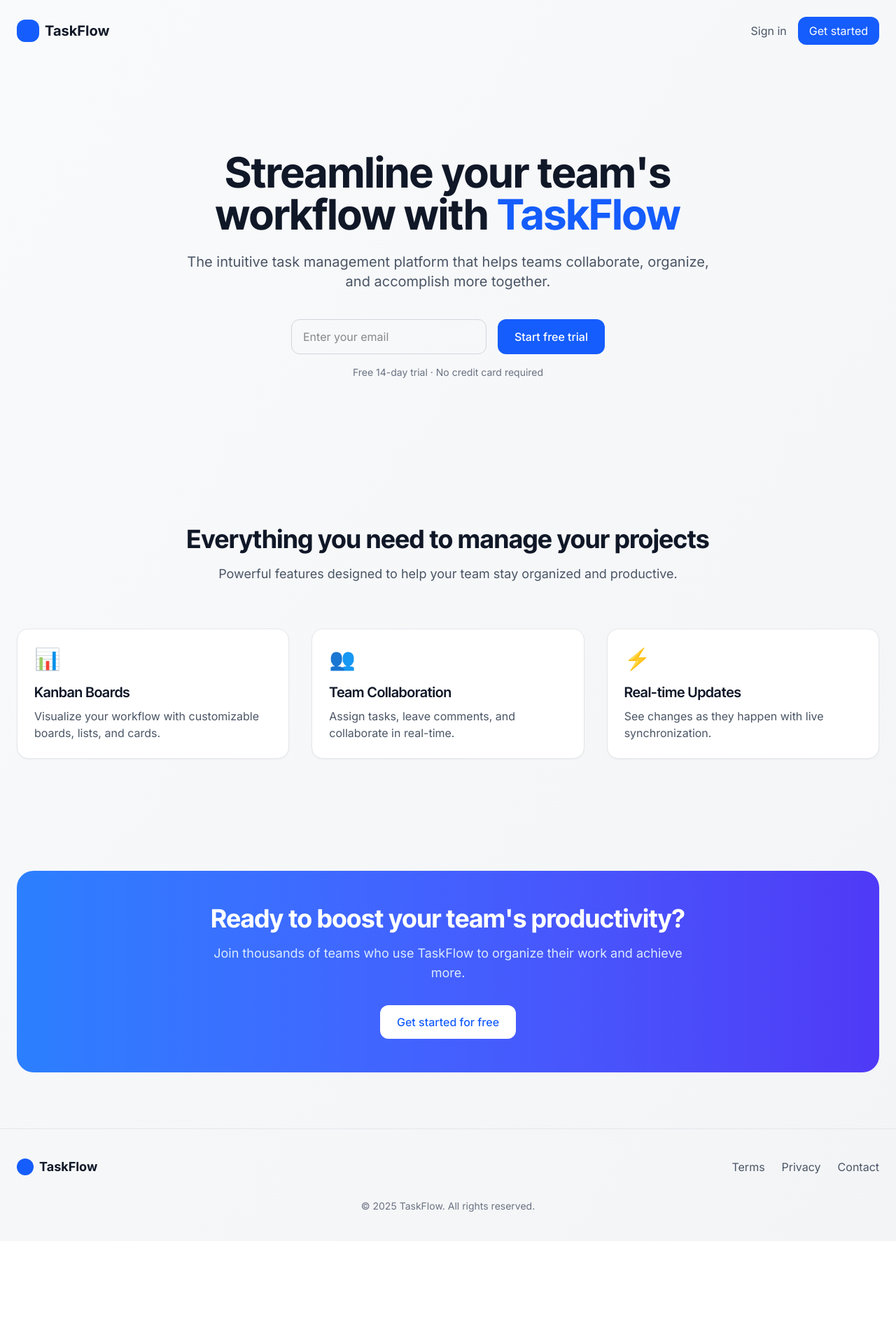
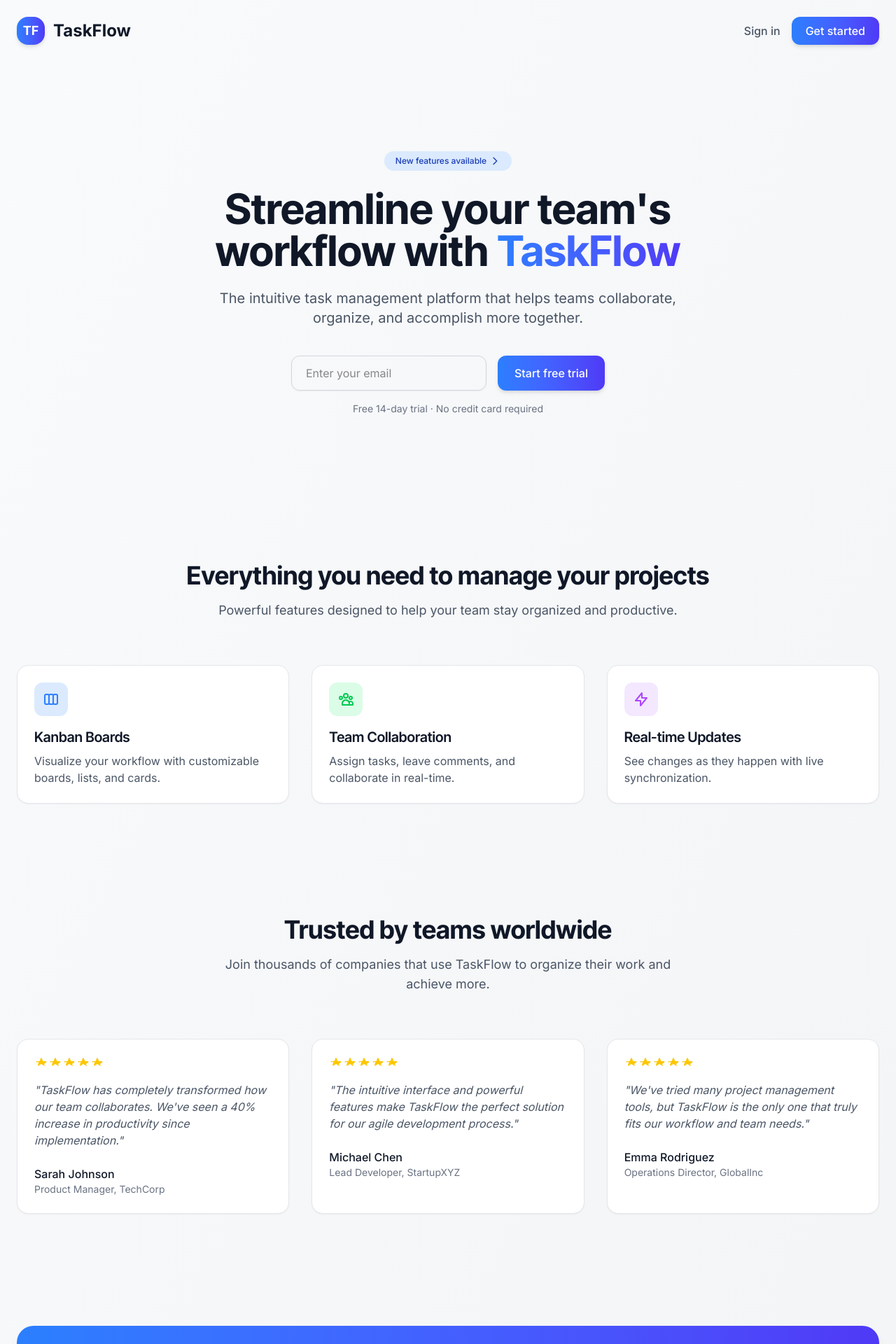
Before and after one commit to vuongng2212/Team-Task-Management-App-with-Real-time-Collaboration, a Next.js app in the folder frontend/: page / in a window 1280 px wide. Shown: the top 1920 px of the page at 70% size. Before the commit the page ends 1773 px from the top, so only its background shows below. Built offline with nearby package versions, Linux system fonts and the light colour scheme.

Commit message:
feat(ui): enhance landing page with improved design and testimonials

```diff
--- a/frontend/src/app/page.tsx
+++ b/frontend/src/app/page.tsx
@@ -16,20 +16,22 @@ export default function Home() {
     <div className="min-h-screen bg-gradient-to-br from-gray-50 to-gray-100 dark:from-gray-900 dark:to-gray-800">
       {/* Navigation */}
       <nav className="flex items-center justify-between p-6 max-w-7xl mx-auto">
-        <div className="flex items-center space-x-2">
-          <div className="w-8 h-8 bg-blue-600 rounded-lg"></div>
-          <span className="text-xl font-bold text-gray-900 dark:text-white">TaskFlow</span>
+        <div className="flex items-center space-x-3">
+          <div className="w-10 h-10 rounded-xl bg-gradient-to-r from-blue-500 to-indigo-600 flex items-center justify-center shadow-md">
+            <span className="text-white font-bold text-lg">TF</span>
+          </div>
+          <span className="text-2xl font-bold text-gray-900 dark:text-white">TaskFlow</span>
         </div>
         <div className="flex items-center space-x-4">
           <Link
             href="/auth/login"
-            className="text-gray-600 hover:text-gray-900 dark:text-gray-300 dark:hover:text-white transition-colors"
+            className="text-gray-600 hover:text-gray-900 dark:text-gray-300 dark:hover:text-white transition-colors font-medium"
           >
             Sign in
           </Link>
           <Link
             href="/auth/register"
-            className="bg-blue-600 hover:bg-blue-700 text-white px-4 py-2 rounded-lg transition-colors"
+            className="bg-gradient-to-r from-blue-500 to-indigo-600 hover:from-blue-600 hover:to-indigo-700 text-white px-5 py-2 rounded-lg transition-all shadow-md hover:shadow-lg font-medium"
           >
             Get started
           </Link>
@@ -39,10 +41,16 @@ export default function Home() {
       {/* Hero Section */}
       <div className="max-w-7xl mx-auto px-6 py-20 md:py-32">
         <div className="text-center max-w-3xl mx-auto">
+          <div className="inline-flex items-center px-4 py-1.5 rounded-full text-xs font-medium bg-blue-100 dark:bg-blue-900/30 text-blue-800 dark:text-blue-200 mb-6">
+            <span>New features available</span>
+            <svg className="ml-1 h-4 w-4" fill="none" viewBox="0 0 24 24" stroke="currentColor">
+              <path strokeLinecap="round" strokeLinejoin="round" strokeWidth={2} d="M9 5l7 7-7 7" />
+            </svg>
+          </div>
           <h1 className="text-4xl md:text-6xl font-bold text-gray-900 dark:text-white mb-6">
-            Streamline your team&apos;s workflow with <span className="text-blue-600">TaskFlow</span>
+            Streamline your team&apos;s workflow with <span className="text-transparent bg-clip-text bg-gradient-to-r from-blue-500 to-indigo-600">TaskFlow</span>
           </h1>
-          <p className="text-xl text-gray-600 dark:text-gray-300 mb-10">
+          <p className="text-xl text-gray-600 dark:text-gray-300 mb-10 max-w-2xl mx-auto">
             The intuitive task management platform that helps teams collaborate, organize, and accomplish more together.
           </p>
 
@@ -52,12 +60,12 @@ export default function Home() {
               value={email}
               onChange={(e) => setEmail(e.target.value)}
               placeholder="Enter your email"
-              className="flex-grow px-4 py-3 rounded-lg border border-gray-300 dark:border-gray-700 dark:bg-gray-800 dark:text-white focus:outline-none focus:ring-2 focus:ring-blue-500"
+              className="flex-grow px-5 py-3 rounded-lg border border-gray-300 dark:border-gray-700 dark:bg-gray-800 dark:text-white focus:outline-none focus:ring-2 focus:ring-blue-500 focus:border-blue-500 shadow-sm transition-all"
               required
             />
             <button
               type="submit"
-              className="bg-blue-600 hover:bg-blue-700 text-white px-6 py-3 rounded-lg transition-colors font-medium"
+              className="bg-gradient-to-r from-blue-500 to-indigo-600 hover:from-blue-600 hover:to-indigo-700 text-white px-6 py-3 rounded-lg transition-all font-medium shadow-md hover:shadow-lg"
             >
               Start free trial
             </button>
@@ -85,25 +93,43 @@ export default function Home() {
             {
               title: "Kanban Boards",
               description: "Visualize your workflow with customizable boards, lists, and cards.",
-              icon: "📊"
+              icon: (
+                <div className="w-12 h-12 rounded-lg bg-blue-100 dark:bg-blue-900/30 flex items-center justify-center">
+                  <svg className="h-6 w-6 text-blue-500" fill="none" viewBox="0 0 24 24" stroke="currentColor">
+                    <path strokeLinecap="round" strokeLinejoin="round" strokeWidth={2} d="M9 17V7m0 10a2 2 0 01-2 2H5a2 2 0 01-2-2V7a2 2 0 012-2h2a2 2 0 012 2m0 10a2 2 0 002 2h2a2 2 0 002-2M9 7a2 2 0 012-2h2a2 2 0 012 2m0 10V7m0 10a2 2 0 002 2h2a2 2 0 002-2V7a2 2 0 00-2-2h-2a2 2 0 00-2 2" />
+                  </svg>
+                </div>
+              )
             },
             {
               title: "Team Collaboration",
               description: "Assign tasks, leave comments, and collaborate in real-time.",
-              icon: "👥"
+              icon: (
+                <div className="w-12 h-12 rounded-lg bg-green-100 dark:bg-green-900/30 flex items-center justify-center">
+                  <svg className="h-6 w-6 text-green-500" fill="none" viewBox="0 0 24 24" stroke="currentColor">
+                    <path strokeLinecap="round" strokeLinejoin="round" strokeWidth={2} d="M17 20h5v-2a3 3 0 00-5.356-1.857M17 20H7m10 0v-2c0-.656-.126-1.283-.356-1.857M7 20v-2c0-.656.126-1.283.356-1.857m0 0a5.002 5.002 0 019.288 0M15 7a3 3 0 11-6 0 3 3 0 016 0zm6 3a2 2 0 11-4 0 2 2 0 014 0zM7 10a2 2 0 11-4 0 2 2 0 014 0z" />
+                  </svg>
+                </div>
+              )
             },
             {
               title: "Real-time Updates",
               description: "See changes as they happen with live synchronization.",
-              icon: "⚡"
+              icon: (
+                <div className="w-12 h-12 rounded-lg bg-purple-100 dark:bg-purple-900/30 flex items-center justify-center">
+                  <svg className="h-6 w-6 text-purple-500" fill="none" viewBox="0 0 24 24" stroke="currentColor">
+                    <path strokeLinecap="round" strokeLinejoin="round" strokeWidth={2} d="M13 10V3L4 14h7v7l9-11h-7z" />
+                  </svg>
+                </div>
+              )
             }
           ].map((feature, index) => (
             <div
               key={index}
-              className="bg-white dark:bg-gray-800 p-6 rounded-xl shadow-sm border border-gray-200 dark:border-gray-700"
+              className="bg-white dark:bg-gray-800 p-6 rounded-xl shadow-sm border border-gray-200 dark:border-gray-700 hover:shadow-md transition-shadow duration-300"
             >
-              <div className="text-3xl mb-4">{feature.icon}</div>
-              <h3 className="text-xl font-semibold text-gray-900 dark:text-white mb-2">
+              {feature.icon}
+              <h3 className="text-xl font-semibold text-gray-900 dark:text-white mt-4 mb-2">
                 {feature.title}
               </h3>
               <p className="text-gray-600 dark:text-gray-300">
@@ -114,9 +140,60 @@ export default function Home() {
         </div>
       </div>
 
+      {/* Testimonials */}
+      <div className="max-w-7xl mx-auto px-6 py-20">
+        <div className="text-center mb-16">
+          <h2 className="text-3xl md:text-4xl font-bold text-gray-900 dark:text-white mb-4">
+            Trusted by teams worldwide
+          </h2>
+          <p className="text-lg text-gray-600 dark:text-gray-300 max-w-2xl mx-auto">
+            Join thousands of companies that use TaskFlow to organize their work and achieve more.
+          </p>
+        </div>
+        <div className="grid grid-cols-1 md:grid-cols-3 gap-8">
+          {[
+            {
+              quote: "TaskFlow has completely transformed how our team collaborates. We've seen a 40% increase in productivity since implementation.",
+              author: "Sarah Johnson",
+              role: "Product Manager, TechCorp"
+            },
+            {
+              quote: "The intuitive interface and powerful features make TaskFlow the perfect solution for our agile development process.",
+              author: "Michael Chen",
+              role: "Lead Developer, StartupXYZ"
+            },
+            {
+              quote: "We've tried many project management tools, but TaskFlow is the only one that truly fits our workflow and team needs.",
+              author: "Emma Rodriguez",
+              role: "Operations Director, GlobalInc"
+            }
+          ].map((testimonial, index) => (
+            <div
+              key={index}
+              className="bg-white dark:bg-gray-800 p-6 rounded-xl shadow-sm border border-gray-200 dark:border-gray-700"
+            >
+              <div className="flex items-center mb-4">
+                {[...Array(5)].map((_, i) => (
+                  <svg key={i} className="h-5 w-5 text-yellow-400" fill="currentColor" viewBox="0 0 20 20">
+                    <path d="M9.049 2.927c.3-.921 1.603-.921 1.902 0l1.07 3.292a1 1 0 00.95.69h3.462c.969 0 1.371 1.24.588 1.81l-2.8 2.034a1 1 0 00-.364 1.118l1.073.292c.3.921-.755 1.688-1.54 1.118l-2.8-2.034a1 1 0 00-1.175 0l-2.8 2.034c-.784.57-1.838-.197-1.539-1.118l1.07-3.292a1 1 0 00-.364-1.118L2.98 8.72c-.783-.57-.38-1.81.588-1.81h3.461a1 1 0 00.951-.69l1.07-3.292z" />
+                  </svg>
+                ))}
+              </div>
+              <p className="text-gray-600 dark:text-gray-300 italic mb-6">
+                "{testimonial.quote}"
+              </p>
+              <div>
+                <p className="font-medium text-gray-900 dark:text-white">{testimonial.author}</p>
+                <p className="text-sm text-gray-500 dark:text-gray-400">{testimonial.role}</p>
+              </div>
+            </div>
+          ))}
+        </div>
+      </div>
+
       {/* CTA Section */}
       <div className="max-w-7xl mx-auto px-6 py-20 text-center">
-        <div className="bg-gradient-to-r from-blue-500 to-indigo-600 rounded-2xl p-8 md:p-12">
+        <div className="bg-gradient-to-r from-blue-500 to-indigo-600 rounded-2xl p-8 md:p-12 shadow-xl">
           <h2 className="text-3xl md:text-4xl font-bold text-white mb-4">
             Ready to boost your team&apos;s productivity?
           </h2>
@@ -125,7 +202,7 @@ export default function Home() {
           </p>
           <Link
             href="/auth/register"
-            className="bg-white text-blue-600 hover:bg-gray-100 px-6 py-3 rounded-lg font-medium transition-colors inline-block"
+            className="bg-white text-blue-600 hover:bg-gray-100 px-6 py-3 rounded-lg font-medium transition-colors inline-block shadow-lg hover:shadow-xl"
           >
             Get started for free
           </Link>
@@ -135,18 +212,20 @@ export default function Home() {
       {/* Footer */}
       <footer className="max-w-7xl mx-auto px-6 py-10 border-t border-gray-200 dark:border-gray-800">
         <div className="flex flex-col md:flex-row justify-between items-center">
-          <div className="flex items-center space-x-2 mb-4 md:mb-0">
-            <div className="w-6 h-6 bg-blue-600 rounded-lg"></div>
+          <div className="flex items-center space-x-3 mb-4 md:mb-0">
+            <div className="w-8 h-8 rounded-lg bg-gradient-to-r from-blue-500 to-indigo-600 flex items-center justify-center">
+              <span className="text-white font-bold">TF</span>
+            </div>
             <span className="text-lg font-bold text-gray-900 dark:text-white">TaskFlow</span>
           </div>
           <div className="flex space-x-6">
-            <Link href="#" className="text-gray-600 hover:text-gray-900 dark:text-gray-300 dark:hover:text-white">
+            <Link href="#" className="text-gray-600 hover:text-gray-900 dark:text-gray-300 dark:hover:text-white transition-colors">
               Terms
             </Link>
-            <Link href="#" className="text-gray-600 hover:text-gray-900 dark:text-gray-300 dark:hover:text-white">
+            <Link href="#" className="text-gray-600 hover:text-gray-900 dark:text-gray-300 dark:hover:text-white transition-colors">
               Privacy
             </Link>
-            <Link href="#" className="text-gray-600 hover:text-gray-900 dark:text-gray-300 dark:hover:text-white">
+            <Link href="#" className="text-gray-600 hover:text-gray-900 dark:text-gray-300 dark:hover:text-white transition-colors">
               Contact
             </Link>
           </div>
```
